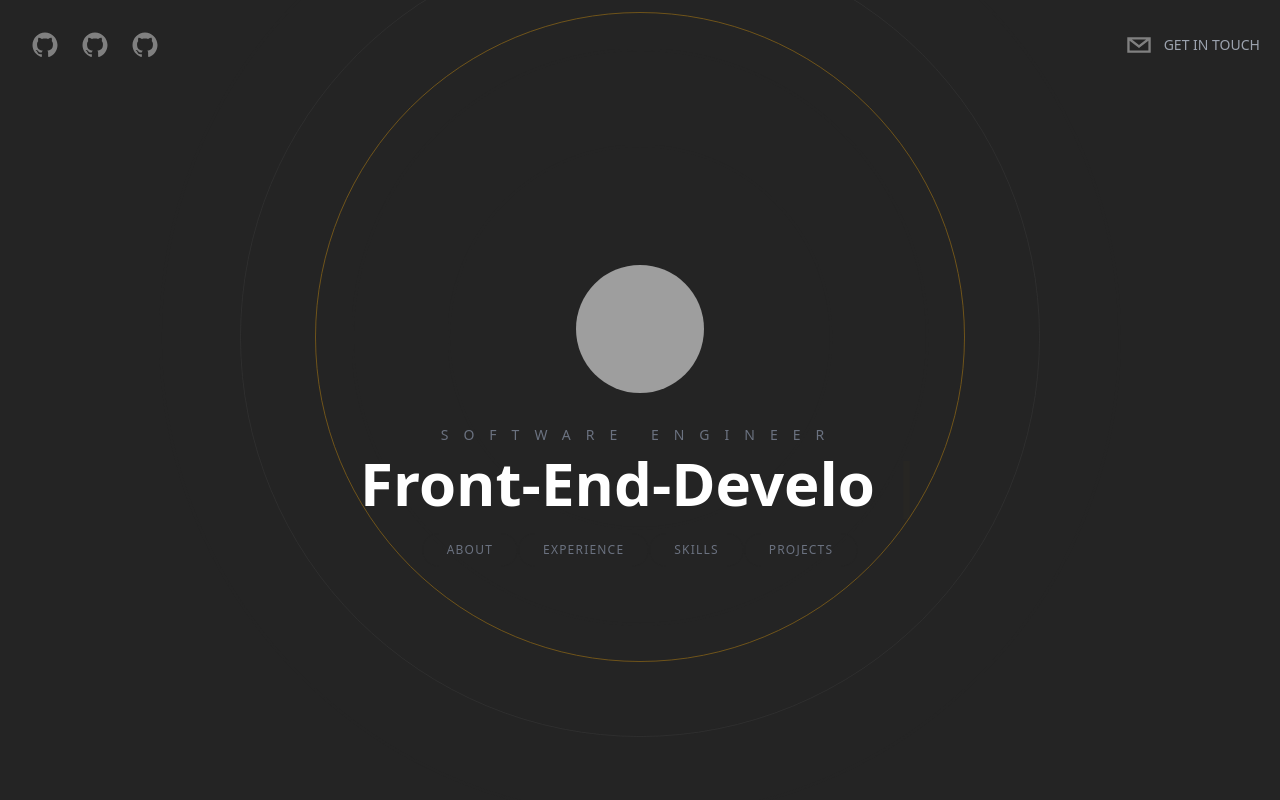
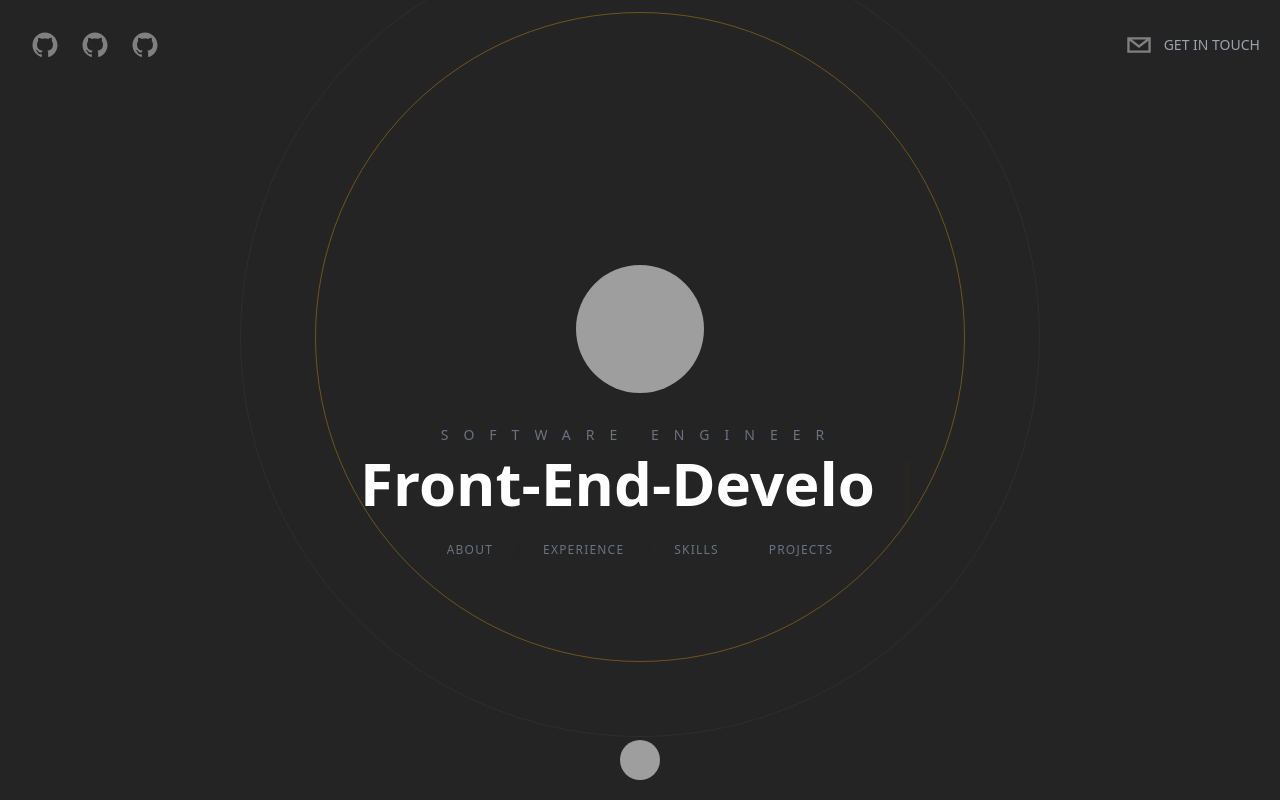
Before and after one commit to hellomac87/portfolio, a Next.js app: page / in a window 1280 px wide. Built offline with nearby package versions, Linux system fonts and the light colour scheme; grey boxes are pictures that could not be loaded.

Commit message:
feat: footer

```diff
--- a/components/Header.tsx
+++ b/components/Header.tsx
@@ -1,6 +1,7 @@
 import React from "react";
 import { SocialIcon } from "react-social-icons";
 import { motion } from "framer-motion";
+import Link from "next/link";
 
 type Props = {};
 
@@ -41,6 +42,7 @@ export default function Header({}: Props) {
         />
       </motion.div>
 
+      <Link href="#contact">
         <motion.div
           initial={{
             x: 500,
@@ -67,6 +69,7 @@ export default function Header({}: Props) {
             Get In Touch
           </p>
         </motion.div>
+      </Link>
     </header>
   );
 }
--- a/components/WorkExperience.tsx
+++ b/components/WorkExperience.tsx
@@ -10,13 +10,15 @@ function WorkExperience({}: Props) {
       initial={{ opacity: 0 }}
       transition={{ duration: 2 }}
       whileInView={{ opacity: 1 }}
-      className="h-screen flex relative overflow-hidden flex-coltext-left md:flex-row max-w-full px-10 justify-evenly mx-auto items-center"
+      className="h-screen flex relative overflow-hidden flex-coltext-left md:flex-row max-w-full px-10 justify-evenly mx-auto items-center
+
+      "
     >
       <h3 className="absolute top-24 uppercase tracking-[20px] text-gray-500 text-2xl">
         Experience
       </h3>
 
-      <div className="w-full flex space-x-5 overflow-x-scroll p-10 snap-x snap-mandatory">
+      <div className="w-full flex space-x-5 overflow-x-scroll p-10 snap-x snap-mandatory scrollbar scrollbar-track-gray-400/20 scrollbar-thumb-[#F7AB0A]/80">
         <ExperienceCard />
         <ExperienceCard />
         <ExperienceCard />
--- a/package.json
+++ b/package.json
@@ -26,6 +26,7 @@
     "eslint": "8.24.0",
     "eslint-config-next": "12.3.1",
     "postcss": "^8.4.16",
+    "tailwind-scrollbar": "^2.0.1",
     "tailwindcss": "^3.1.8",
     "typescript": "4.8.3"
   }
--- a/pages/index.tsx
+++ b/pages/index.tsx
@@ -1,5 +1,6 @@
 import type { NextPage } from "next";
 import Head from "next/head";
+import Link from "next/link";
 import About from "../components/About";
 import ContactMe from "../components/ContactMe";
 import Header from "../components/Header";
@@ -10,7 +11,10 @@ import WorkExperience from "../components/WorkExperience";
 
 const Home: NextPage = () => {
   return (
-    <div className="bg-[rgb(36,36,36)] text-white h-screen snap-y snap-mandatory overflow-scroll z-0">
+    <div
+      className="bg-[rgb(36,36,36)] text-white h-screen snap-y snap-mandatory z-0
+      overflow-y-scroll overflow-x-hidden scrollbar scrollbar-track-gray-400/20 scrollbar-thumb-[#F7AB0A]/80"
+    >
       <Head>
         <title>Dobby`s portfolio</title>
       </Head>
@@ -40,6 +44,18 @@ const Home: NextPage = () => {
       <section id="contact" className="snap-start">
         <ContactMe />
       </section>
+
+      <Link href="#hero">
+        <footer className="sticky bottom-5 w-fill cuosr-pointer">
+          <div className="flex items-center justify-center">
+            <img
+              src="https://avatars.githubusercontent.com/u/32426091?v=4"
+              alt=""
+              className="h-10 w-10 rounded-full filter grayscale hover:grayscale-0 cursor-pointer"
+            />
+          </div>
+        </footer>
+      </Link>
     </div>
   );
 };
--- a/tailwind.config.js
+++ b/tailwind.config.js
@@ -7,5 +7,5 @@ module.exports = {
   theme: {
     extend: {},
   },
-  plugins: [],
+  plugins: [require("tailwind-scrollbar")],
 };
```
Also changed, not shown: 1 other file (tests, documents, lock files or other folders). Lines whose indentation alone changed are shown as unchanged.
